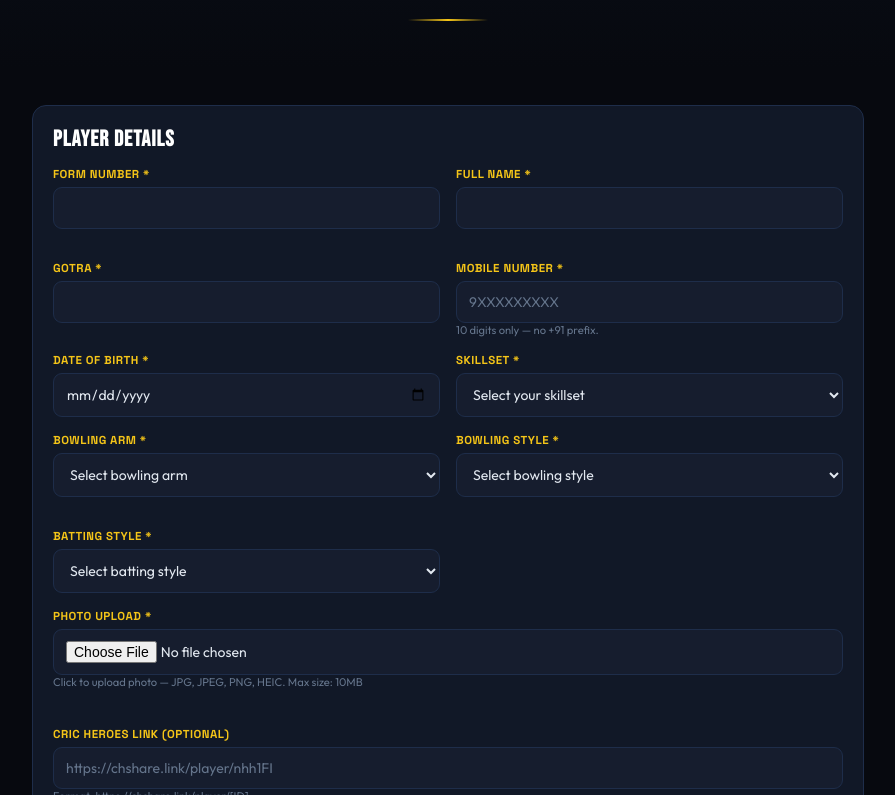
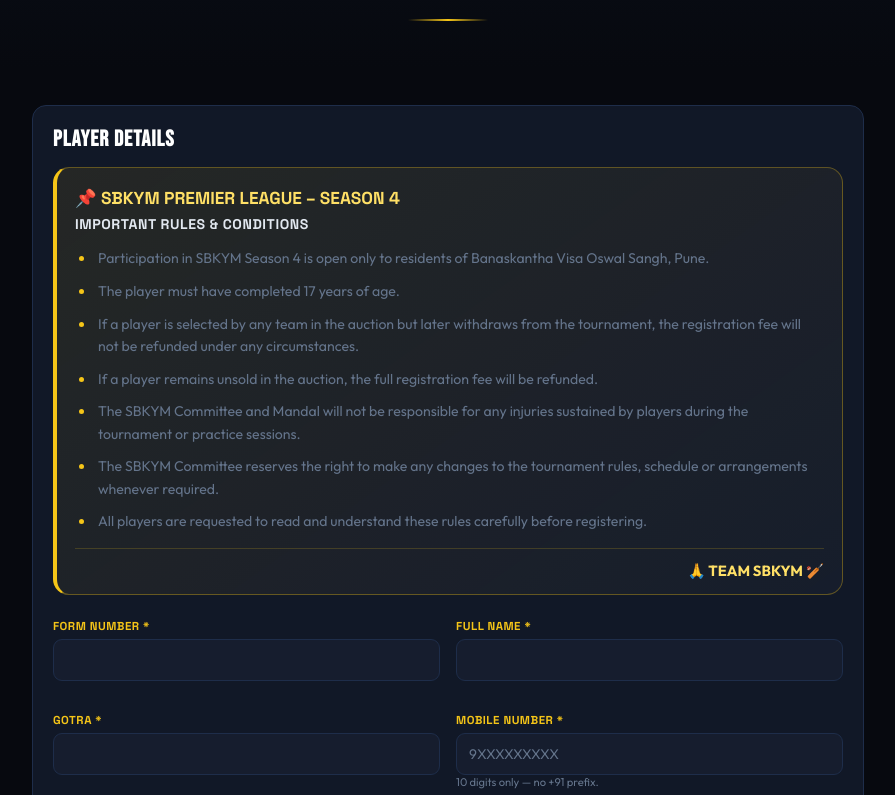
Before and after one commit to amitajitgandhi/BanaskanthaCricket, a website: page register.html in a window 1280 px wide. Shown: the part 425-1220 px from the top of the page, without its empty margins (192-1087 px from the left). Drawn offline with nearby package versions, Linux system fonts and the light colour scheme; no server answers; a script that the page names is missing.

Commit message:
Add Season 4 rules above registration fields

```diff
--- a/register.html
+++ b/register.html
@@ -9,6 +9,14 @@
   <link href="https://fonts.googleapis.com/css2?family=Bebas+Neue&family=Outfit:wght@300;400;500;600;700&family=Space+Grotesk:wght@400;500;600;700&display=swap" rel="stylesheet" />
   <link href="public/css/site-theme.css" rel="stylesheet" />
   <style>
+    .registration-rules{margin:0 0 24px;padding:18px 18px 14px;border:1px solid rgba(245,197,24,.32);border-left:4px solid #f5c518;border-radius:16px;background:linear-gradient(145deg,rgba(245,197,24,.09),rgba(255,255,255,.025));color:var(--text,#f8fafc)}
+    .registration-rules h3{margin:0;color:var(--gold-light,#f5d76e);font:700 1.08rem/1.4 'Space Grotesk',sans-serif}
+    .registration-rules h4{margin:5px 0 13px;color:var(--text,#fff);font:700 .88rem/1.4 'Space Grotesk',sans-serif;letter-spacing:.55px}
+    .registration-rules ul{display:grid;gap:10px;margin:0;padding-left:20px}
+    .registration-rules li{padding-left:3px;color:var(--muted,#cbd5e1);font:400 .88rem/1.6 'Outfit',sans-serif}
+    .registration-rules li::marker{color:var(--gold,#f5c518)}
+    .registration-rules-signoff{margin:15px 0 0;padding-top:12px;border-top:1px solid rgba(245,197,24,.18);color:var(--gold-light,#f5d76e);font:700 .92rem 'Outfit',sans-serif;text-align:right}
+    @media(max-width:480px){.registration-rules{padding:15px 13px 12px}.registration-rules h3{font-size:1rem}.registration-rules li{font-size:.84rem}}
     .age-modal-overlay{position:fixed;inset:0;z-index:9999;display:flex;align-items:center;justify-content:center;padding:20px;background:rgba(2,6,15,.78);backdrop-filter:blur(8px);-webkit-backdrop-filter:blur(8px)}
     .age-modal-overlay[hidden]{display:none}
     .age-modal{width:min(100%,420px);overflow:hidden;border:1px solid rgba(245,197,24,.3);border-radius:24px;background:linear-gradient(155deg,#182131 0%,#0b111c 75%);box-shadow:0 24px 80px rgba(0,0,0,.55);color:#f8fafc;text-align:center;animation:ageModalIn .22s ease-out}
@@ -64,6 +72,20 @@
   <div class="panel" id="registrationPanel">
     <h2>Player Details</h2>
     <form id="regForm">
+      <section class="registration-rules" aria-labelledby="registrationRulesTitle">
+        <h3 id="registrationRulesTitle">📌 SBKYM PREMIER LEAGUE – SEASON 4</h3>
+        <h4>IMPORTANT RULES &amp; CONDITIONS</h4>
+        <ul>
+          <li>Participation in SBKYM Season 4 is open only to residents of Banaskantha Visa Oswal Sangh, Pune.</li>
+          <li>The player must have completed 17 years of age.</li>
+          <li>If a player is selected by any team in the auction but later withdraws from the tournament, the registration fee will not be refunded under any circumstances.</li>
+          <li>If a player remains unsold in the auction, the full registration fee will be refunded.</li>
+          <li>The SBKYM Committee and Mandal will not be responsible for any injuries sustained by players during the tournament or practice sessions.</li>
+          <li>The SBKYM Committee reserves the right to make any changes to the tournament rules, schedule or arrangements whenever required.</li>
+          <li>All players are requested to read and understand these rules carefully before registering.</li>
+        </ul>
+        <p class="registration-rules-signoff">🙏 TEAM SBKYM 🏏</p>
+      </section>
       <div class="grid-2">
         <div class="field">
           <label for="formNumber">Form Number *</label>
```
